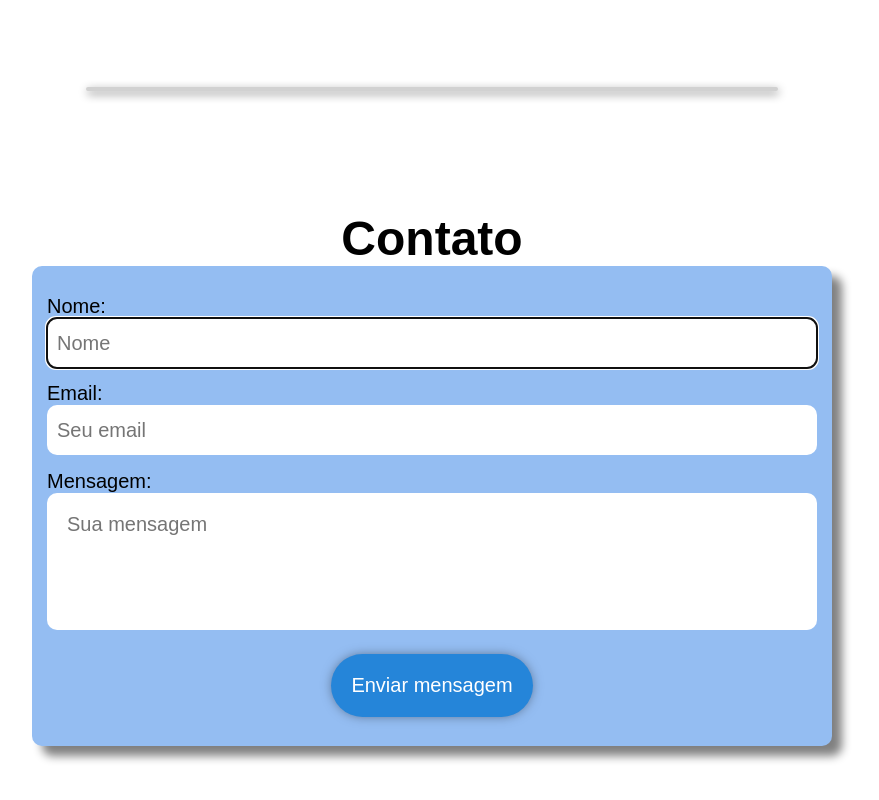
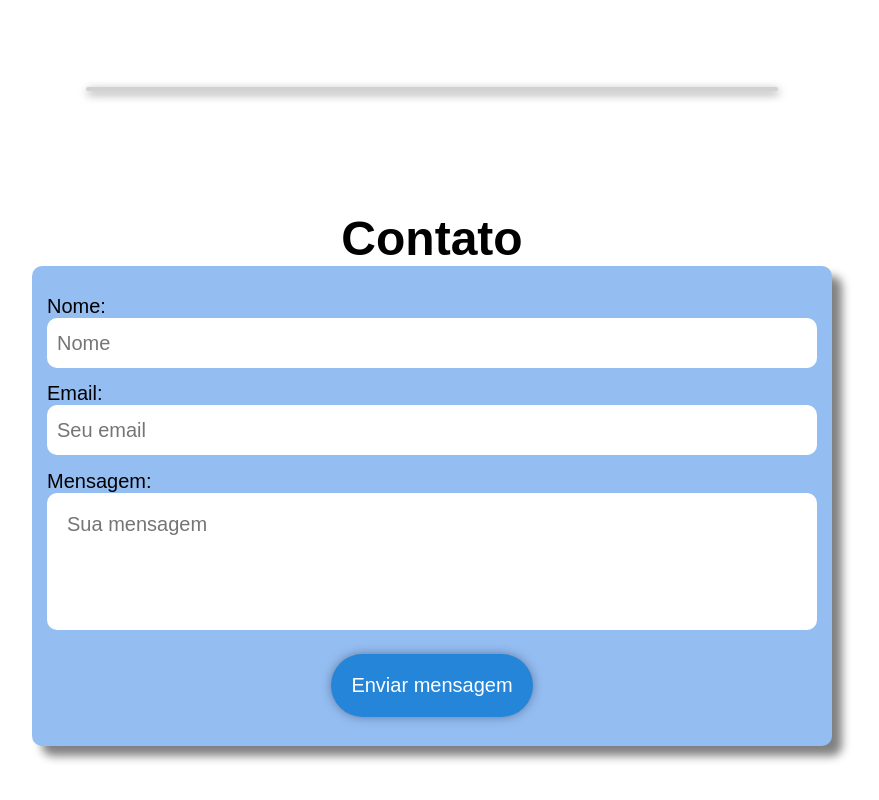
Before and after one commit to caueperuque/webmenu-landing-page, a React (Create React App) app: page / in a window 1280 px wide. Shown: the part 3915-4715 px from the top of the page, without its empty margins (208-1087 px from the left). Built offline with nearby package versions, Linux system fonts and the light colour scheme; a web font is replaced by a local one.

Commit message:
remove focus in forms

```diff
--- a/src/components/form/Form.jsx
+++ b/src/components/form/Form.jsx
@@ -34,7 +34,7 @@ export default function Form() {
 
                     <div className="">
                         <label htmlFor="name">Nome:</label>
-                        <input type="text" autoFocus className="form__input" id="name" required placeholder="Nome" name="name" />
+                        <input type="text" className="form__input" id="name" required placeholder="Nome" name="name" />
                     </div>
                     <div className="">
                         <label>Email:</label>
```
